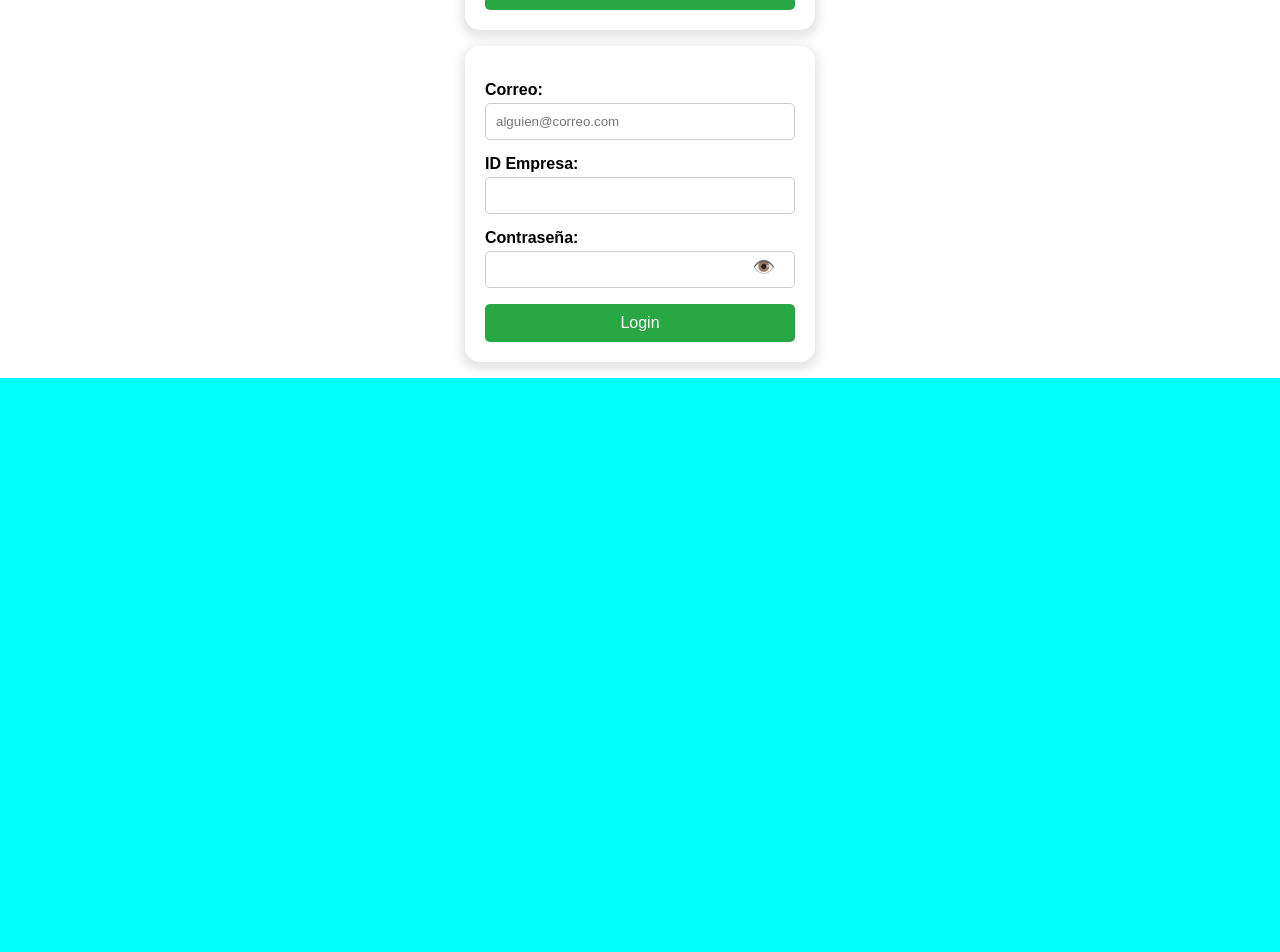
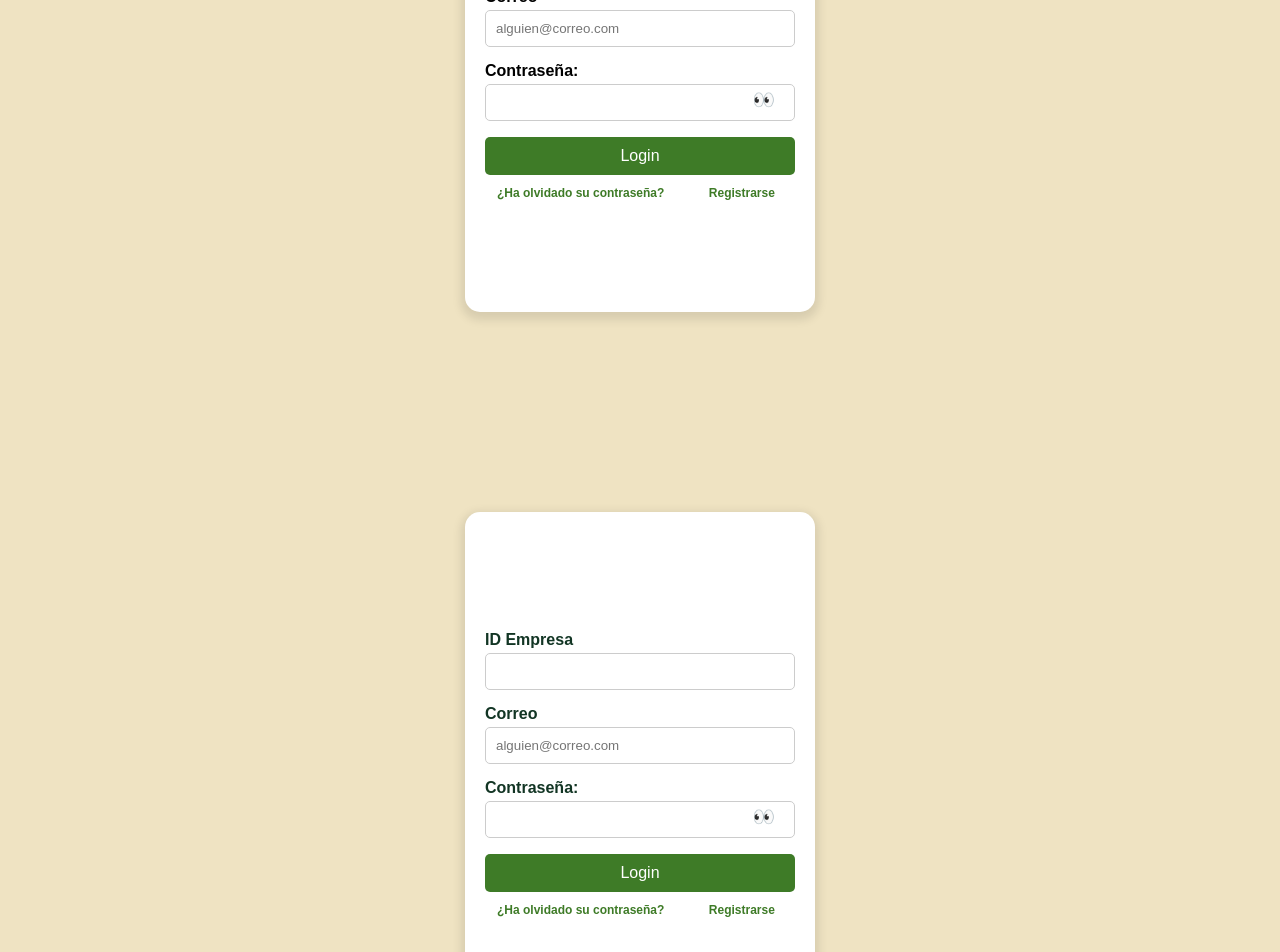
Before and after one commit to daniel-monsalve-villegas/rayitos_de_sol_2.0, a Vue app: page / in a window 1280 px wide. Shown: the part 340-1292 px from the top of the page. Built offline with nearby package versions, Linux system fonts and the light colour scheme.

Commit message:
Logins edict, colors, add register and password, bg and others

```diff
--- a/src/components/client/LoginClient.vue
+++ b/src/components/client/LoginClient.vue
@@ -1,6 +1,7 @@
 <template>
+<div class="LoginContractor__container">
   <form class="login__form" @submit.prevent="submitForm">
-    <label for="clientEmail" class="login__label">Correo:</label>
+    <label for="clientEmail" class="login__label">Correo</label>
     <input class="login__input" type="email" id="clientEmail" v-model="email" placeholder="alguien@correo.com"
       required />
 
@@ -9,12 +10,17 @@
       <input class="login__input" :type="fieldType" id="clientPassword" v-model="password" required />
       <button class="login__toggle-password" @click="togglePassword" type="button"
         :aria-label="fieldType === 'password' ? 'Mostrar contraseña' : 'Ocultar contraseña'">
-        👁️
+        👀
       </button>
     </div>
 
     <input class="login__submit" type="submit" value="Login" />
+
+    <div class="container__registerAndRecovery">
+      <p class="paragraph__recoveryPass__left">¿Ha olvidado su contraseña? </p><p class="paragraph__recoveryPass__right"> Registrarse</p>
+    </div>
   </form>
+</div>
 </template>
 
 <script>
@@ -51,11 +57,25 @@ export default defineComponent({
 </script>
 
 <style scoped>
+/* Contenedor principal */
+.LoginContractor__container{
+  display: flex;
+  justify-content: center;
+  align-items: center;
+  box-sizing: border-box;
+  padding: 0;
+  border: 0;
+  background-color: var(--color-cream);
+  height: 80vh;
+  width: auto;
+}
+
 .login__form {
   margin: 1rem auto;
   display: flex;
   flex-direction: column;
   justify-content: center;
+  height: 55vh;
   width: 100%;
   max-width: 350px;
   border-radius: 15px;
@@ -109,7 +129,7 @@ export default defineComponent({
   padding: 10px;
   border: none;
   border-radius: 5px;
-  background-color: #28a745;
+  background-color: var(--color-green);
   color: white;
   font-size: 16px;
   cursor: pointer;
@@ -117,6 +137,42 @@ export default defineComponent({
 }
 
 .login__submit:hover {
-  background-color: #218838;
+  background-color: var(--color-light-green);
+}
+
+/* Recuperación y registro */
+.container__registerAndRecovery{
+  display: flex;
+  justify-content: center;
+}
+
+.paragraph__recoveryPass__left{
+  display: flex;
+  justify-content: space-between;
+  font-size: 0.75em;
+  color: var(--color-green);
+  padding: 1em;
+  width: 100%;
+  font-weight: bold;
+}
+
+.paragraph__recoveryPass__left:hover{
+  color: var(--color-light-green);
+  font-weight: bold;
+}
+
+.paragraph__recoveryPass__right{
+  display: flex;
+  justify-content: center;
+  font-size: 0.75em;
+  color: var(--color-green);
+  padding: 1em;
+  width: 50%;
+  font-weight: bold;
+}
+
+.paragraph__recoveryPass__right:hover{
+  color: var(--color-light-green);
+  font-weight: bold;
 }
 </style>
--- a/src/components/contractor/LoginContractor.vue
+++ b/src/components/contractor/LoginContractor.vue
@@ -1,6 +1,16 @@
 <template>
+<div class="LoginContractor__container">
   <form class="login__form" @submit.prevent="submitForm">
-    <label for="contractorEmail" class="login__label">Correo:</label>
+    <label for="companyId" class="login__label">ID Empresa</label>
+    <input
+      class="login__input"
+      type="text"
+      id="companyId"
+      v-model="companyId"
+      required
+    />
+
+    <label for="contractorEmail" class="login__label">Correo</label>
     <input
       class="login__input"
       type="email"
@@ -10,14 +20,6 @@
       required
     />
 
-    <label for="companyId" class="login__label">ID Empresa:</label>
-    <input
-      class="login__input"
-      type="text"
-      id="companyId"
-      v-model="companyId"
-      required
-    />
 
     <label for="contractorPassword" class="login__label">Contraseña:</label>
     <div class="login__password-container">
@@ -34,12 +36,17 @@
         type="button"
         :aria-label="fieldType === 'password' ? 'Mostrar contraseña' : 'Ocultar contraseña'"
       >
-        👁️
+        👀
       </button>
     </div>
 
     <input class="login__submit" type="submit" value="Login" />
+
+    <div class="container__registerAndRecovery">
+      <p class="paragraph__recoveryPass__left">¿Ha olvidado su contraseña? </p><p class="paragraph__recoveryPass__right"> Registrarse</p>
+    </div>
   </form>
+</div>
 </template>
 
 <script>
@@ -80,17 +87,32 @@ export default defineComponent({
 </script>
 
 <style scoped>
+/* Contenedor principal */
+.LoginContractor__container{
+  display: flex;
+  justify-content: center;
+  align-items: center;
+  box-sizing: border-box;
+  padding: 0;
+  border: 0;
+  background-color: var(--color-cream);
+  height: 90vh;
+  width: auto;
+}
+
 .login__form {
   margin: 1rem auto;
   display: flex;
   flex-direction: column;
   justify-content: center;
+  height: 65vh;
   width: 100%;
   max-width: 350px;
   border-radius: 15px;
   padding: 20px;
   box-shadow: 0 4px 10px 4px rgba(0, 0, 0, 0.1);
   background: #fff;
+  color: var(--color-dark-green);
 }
 
 .login__label {
@@ -138,7 +160,7 @@ export default defineComponent({
   padding: 10px;
   border: none;
   border-radius: 5px;
-  background-color: #28a745;
+  background-color: var(--color-green);
   color: white;
   font-size: 16px;
   cursor: pointer;
@@ -146,6 +168,43 @@ export default defineComponent({
 }
 
 .login__submit:hover {
-  background-color: #218838;
+  background-color: var(--color-light-green);
+}
+
+
+/* Recuperación y registro */
+.container__registerAndRecovery{
+  display: flex;
+  justify-content: center;
+}
+
+.paragraph__recoveryPass__left{
+  display: flex;
+  justify-content: space-between;
+  font-size: 0.75em;
+  color: var(--color-green);
+  padding: 1em;
+  width: 100%;
+  font-weight: bold;
+}
+
+.paragraph__recoveryPass__left:hover{
+  color: var(--color-light-green);
+  font-weight: bold;
+}
+
+.paragraph__recoveryPass__right{
+  display: flex;
+  justify-content: center;
+  font-size: 0.75em;
+  color: var(--color-green);
+  padding: 1em;
+  width: 50%;
+  font-weight: bold;
+}
+
+.paragraph__recoveryPass__right:hover{
+  color: var(--color-light-green);
+  font-weight: bold;
 }
 </style>
```
